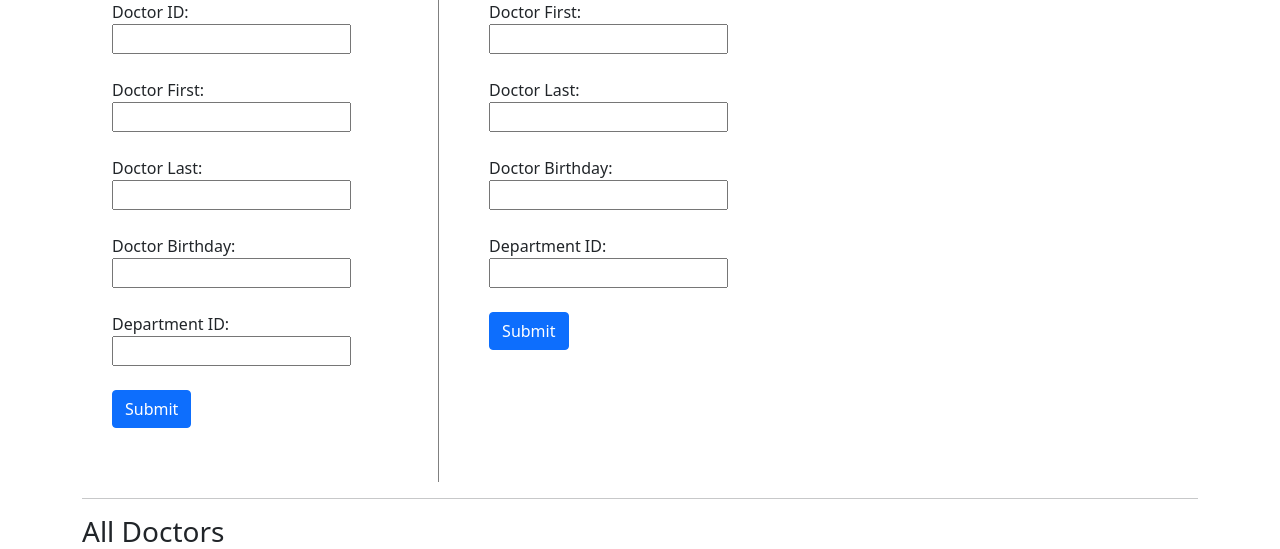
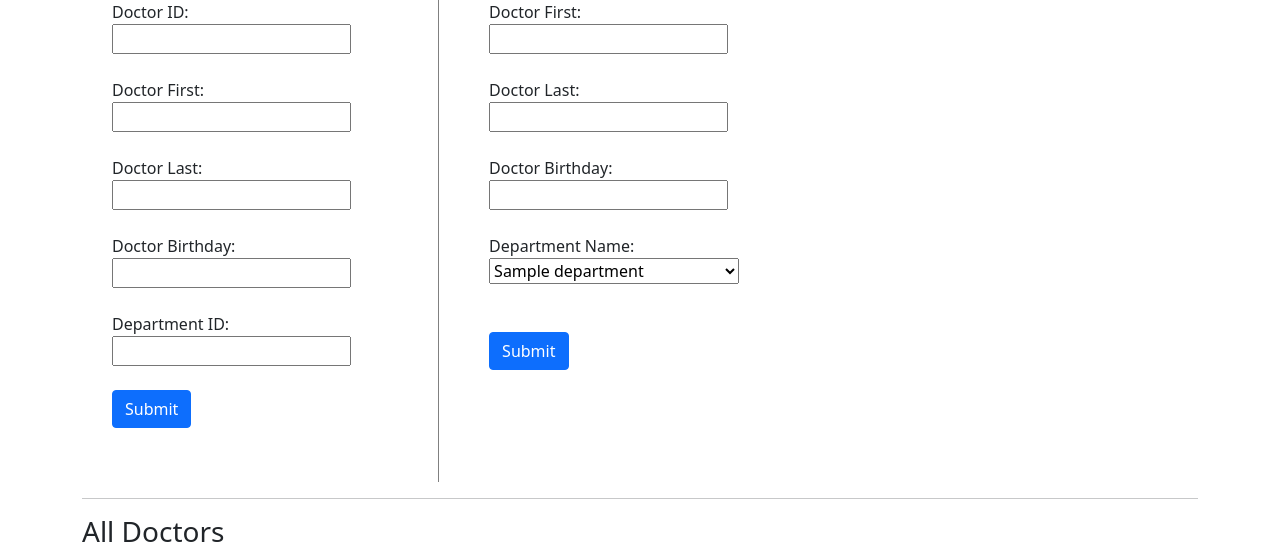
Before and after one commit to JerameKim/ParagonHealthcarePortal, a Flask app: page /doctors in a window 1280 px wide. Shown: the part 302-851 px from the top of the page. Run offline with Flask 2, Linux system fonts and the light colour scheme; tables that the repository leaves empty hold one stand-in row (values such as "Sample post"); data that the repository does not hold is empty; some libraries are stand-ins or nearby versions.

Commit message:
All Add functionality works

```diff
--- a/app.py
+++ b/app.py
@@ -46,8 +46,8 @@ def insert_sample_data():
 
     # Insert Procedures
     cur.execute('INSERT INTO Procedures (procedureName, inPatient) VALUES ("Eyebrow Removal", 1)')
-    cur.execute('INSERT INTO Procedures (procedureName, inPatient) VALUES ("Eyebrow Addition", 2)')
-    cur.execute('INSERT INTO Procedures (procedureName, inPatient) VALUES ("Aura Manipulation", 3)')
+    cur.execute('INSERT INTO Procedures (procedureName, inPatient) VALUES ("Eyebrow Addition", 1)')
+    cur.execute('INSERT INTO Procedures (procedureName, inPatient) VALUES ("Aura Manipulation", 0)')
 
 
     # Insert Departments
@@ -111,9 +111,13 @@ def show_doctors():
 
         cur.execute('SELECT * FROM Doctors')
         result = cur.fetchall()
+
+        cur.execute('SELECT * FROM Departments')
+        all_departments = cur.fetchall()
+
         mysql.connection.commit()
 
-        return render_template('doctors.html', rows=result)
+        return render_template('doctors.html', rows=result, department_list = all_departments)
 
     if request.method == "POST":
 
@@ -122,16 +126,18 @@ def show_doctors():
         doctorDOB = request.form['doctorDOB']
         departmentID = request.form['departmentID']
 
-
         cur = mysql.connection.cursor()
 
         cur.execute(f'INSERT INTO Doctors (doctorFirst, doctorLast, doctorDOB, departmentID) VALUES ("{doctorFirst}", "{doctorLast}", "{doctorDOB}", "{departmentID}")')
+
+        cur.execute('SELECT * FROM Departments')
+        all_departments = cur.fetchall()
+
         cur.execute('SELECT * FROM Doctors')
-
         result = cur.fetchall()
         mysql.connection.commit()
         # print(result)
-        return render_template('doctors.html', rows=result)
+        return render_template('doctors.html', rows=result, department_list = all_departments)
 
 @app.route('/patients', methods=['GET', 'PUT', 'POST', 'DELETE'])
 def patients():
@@ -140,9 +146,13 @@ def patients():
 
         cur.execute('SELECT * FROM Patients')
         result = cur.fetchall()
+
+        cur.execute('SELECT * FROM Doctors')
+        all_doctors = cur.fetchall()
+
         mysql.connection.commit()
         # print(result)
-        return render_template('patients.html', rows=result)
+        return render_template('patients.html', rows=result, doctor_list = all_doctors)
     if request.method == "POST":
 
         patientFirst = request.form['patientFirst']
@@ -154,12 +164,16 @@ def patients():
         cur = mysql.connection.cursor()
 
         cur.execute(f'INSERT INTO Patients (patientFirst, patientLast, patientDOB, patientDoc) VALUES ("{patientFirst}", "{patientLast}", "{patientDOB}", "{doctorID}")')
+
+        cur.execute('SELECT * FROM Doctors')
+        all_doctors = cur.fetchall()
+
         cur.execute('SELECT * FROM Patients')
 
         result = cur.fetchall()
         mysql.connection.commit()
         # print(result)
-        return render_template('patients.html', rows=result)
+        return render_template('patients.html', rows=result, doctor_list = all_doctors)
 
 @app.route('/procedures', methods=['GET', 'PUT', 'POST', 'DELETE'])
 def procedures():
--- a/static/styles.css
+++ b/static/styles.css
@@ -23,3 +23,7 @@ h1{
     width: 40%;
     float: left;
 }
+
+select{
+    width: 250px;
+}
--- a/templates/departments.html
+++ b/templates/departments.html
@@ -47,7 +47,7 @@
                 <div class="dropdown">
                     <select name="addressID" id="addressID">
                         {% for address in address_list %}
-                            <option name="addressID" value="{{address.addressID}}" SELECTED> {{address.streetAddresss}} {{address.city}}, {{address.state}}, {{address.zipCode}}</option>
+                            <option name="addressID" value="{{address.addressID}}" SELECTED> {{address.streetAddress}} {{address.city}}, {{address.state}}, {{address.zipCode}}</option>
                         {% endfor %}
                     </select>
                 </div>
@@ -79,7 +79,7 @@
                 <div class="dropdown">
                     <select name="addressID" id="addressID">
                         {% for address in address_list %}
-                            <option name="addressID" value="{{address.addressID}}" SELECTED> {{address.streetAddresss}} {{address.city}}, {{address.state}}, {{address.zipCode}}</option>
+                            <option name="addressID" value="{{address.addressID}}" SELECTED> {{address.streetAddress}} {{address.city}}, {{address.state}}, {{address.zipCode}}</option>
                         {% endfor %}
                     </select>
                 </div>
--- a/templates/doctors.html
+++ b/templates/doctors.html
@@ -14,7 +14,6 @@
 {%endblock%}
 
 {%block body%}
-
 <body>
     <h1>Doctors</h1>
     <div class="wrapper">
@@ -51,8 +50,14 @@
                 <input type="text" id="doctorLast" name= "doctorLast"><br><br>
                 <label for="doctorDOB">Doctor Birthday: </label><br>
                 <input type="text" name = "doctorDOB" id="doctorDOB"><br><br>
-                <label for="departmentID">Department ID: </label><br>
-                <input type="text" name="departmentID" id="departmentID"><br><br>
+                <label for="doctorID">Department Name: </label><br>
+                <div class="dropdown">
+                    <select name="departmentID" id="departmentID">
+                        {% for department in department_list %}
+                            <option name="departmentName" value="{{department.departmentID}}" SELECTED> {{department.departmentName}}</option>
+                        {% endfor %}
+                    </select>
+                </div><br><br>
                 <input type="submit" class="btn btn-primary">
             </form>
             <br>
```
Also changed, not shown: templates/patients.html (+10 -2 lines).
